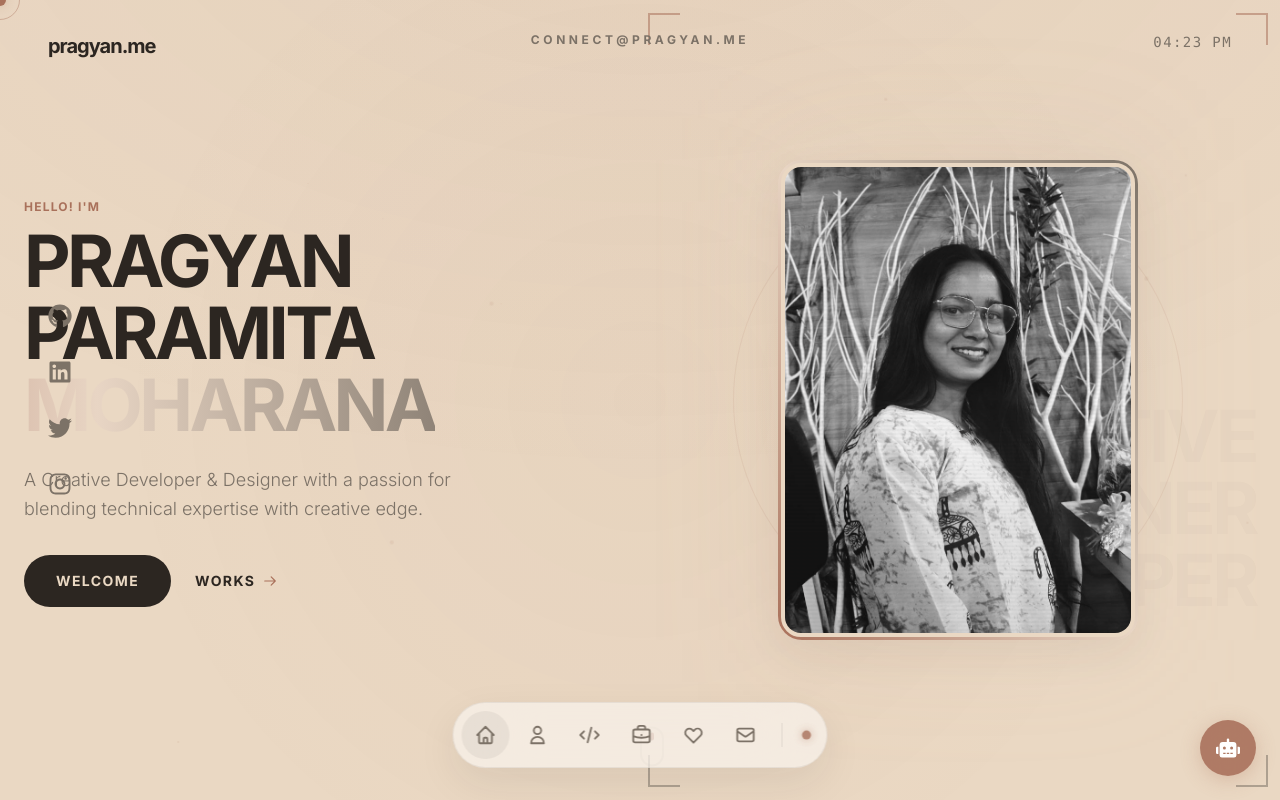
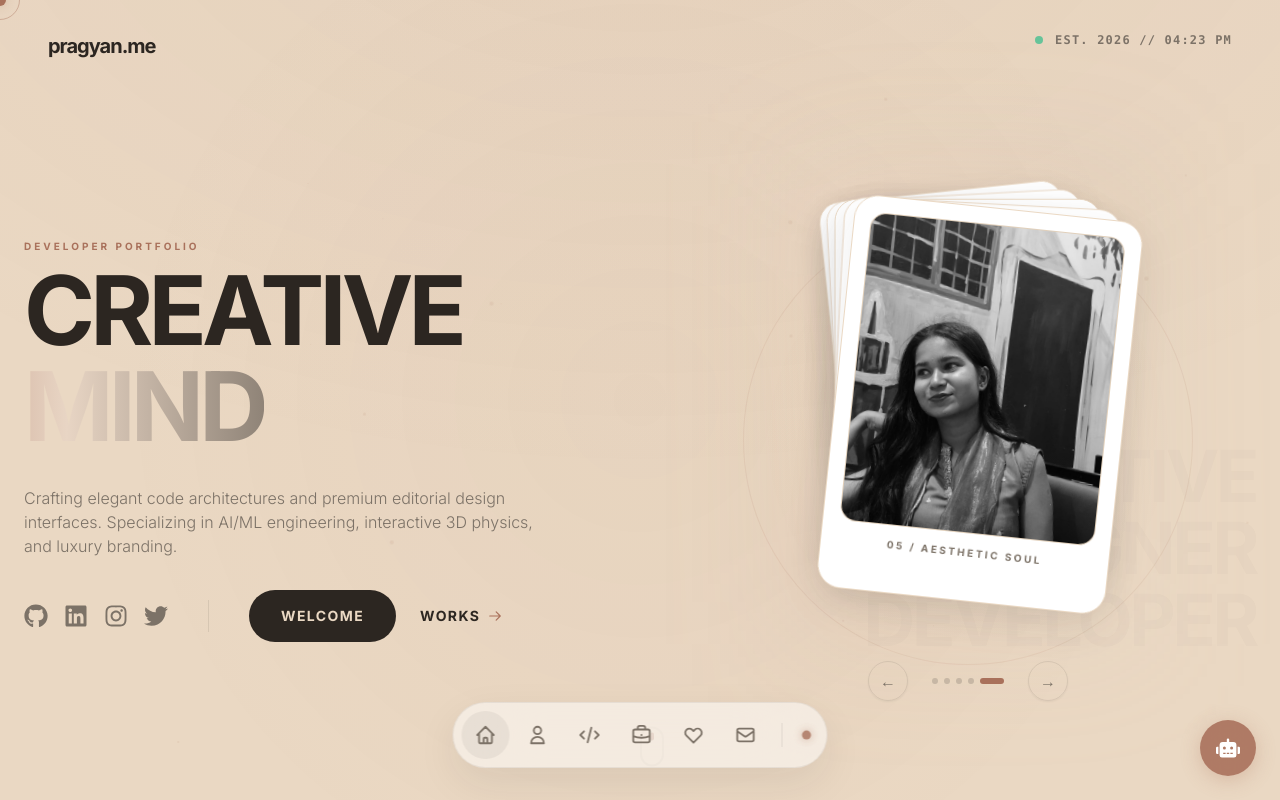
Before and after one commit to Techside-Pragyan/Techside-Portfolio, a React (Vite) app: page / in a window 1280 px wide. Shown: the top 800 px of the page. Built offline with nearby package versions, Linux system fonts and the light colour scheme.

Commit message:
feat: implement interactive 3D hero section with fanned card deck and parallax effects

```diff
--- a/src/sections/Hero.jsx
+++ b/src/sections/Hero.jsx
@@ -13,18 +13,18 @@ import profile5 from '../assets/profile5.jpg';
 
 const images = [profile1, profile2, profile3, profile4, profile5];
 
-// Standard framing settings to display the FULL portrait pictures in their entire aspect ratios without any cropping
-const imageSettings = [
-  { objectPosition: 'center', scale: 1.0 },
-  { objectPosition: 'center', scale: 1.0 },
-  { objectPosition: 'center', scale: 1.0 },
-  { objectPosition: 'center', scale: 1.0 },
-  { objectPosition: 'center', scale: 1.0 }
+const captions = [
+  "01 / CREATIVE VISION",
+  "02 / INTELLECT DESIGN",
+  "03 / CODE ENGINEERING",
+  "04 / DIGITAL ARCHITECT",
+  "05 / AESTHETIC SOUL"
 ];
 
 const Hero = () => {
   const [time, setTime] = useState(new Date());
-  const [currentImgIndex, setCurrentImgIndex] = useState(0);
+  const [cards, setCards] = useState([0, 1, 2, 3, 4]);
+  const [isHovered, setIsHovered] = useState(false);
 
   // Framer motion values for background depth parallax tracking
   const mouseX = useMotionValue(0);
@@ -38,21 +38,38 @@ const Hero = () => {
   const textX = useTransform(springX, [-0.5, 0.5], [-30, 30]);
   const textY = useTransform(springY, [-0.5, 0.5], [-30, 30]);
 
+  const cycleForward = () => {
+    setCards((prev) => {
+      const next = [...prev];
+      const last = next.pop();
+      return [last, ...next];
+    });
+  };
+
+  const cycleBackward = () => {
+    setCards((prev) => {
+      const next = [...prev];
+      const first = next.shift();
+      return [...next, first];
+    });
+  };
+
   useEffect(() => {
     const handleMouseMove = (e) => {
       const { clientX, clientY } = e;
       const { innerWidth, innerHeight } = window;
-      // Normalize to coordinates between -0.5 and 0.5
       mouseX.set((clientX / innerWidth) - 0.5);
       mouseY.set((clientY / innerHeight) - 0.5);
     };
 
     window.addEventListener('mousemove', handleMouseMove);
 
-    // Auto-cycle through the profile slideshow every 4.5 seconds
+    // Auto-shuffle fanned deck every 6.5s unless hovered
     const slideTimer = setInterval(() => {
-      setCurrentImgIndex((prev) => (prev + 1) % images.length);
-    }, 4500);
+      if (!isHovered) {
+        cycleForward();
+      }
+    }, 6500);
 
     const timer = setInterval(() => setTime(new Date()), 1000);
 
@@ -61,11 +78,7 @@ const Hero = () => {
       clearInterval(slideTimer);
       clearInterval(timer);
     };
-  }, [mouseX, mouseY]);
-
-  const handleNextPhoto = () => {
-    setCurrentImgIndex((prev) => (prev + 1) % images.length);
-  };
+  }, [mouseX, mouseY, isHovered]);
 
   const formattedTime = time.toLocaleTimeString([], { hour: '2-digit', minute: '2-digit' });
 
@@ -79,47 +92,43 @@ const Hero = () => {
         pragyan.me
       </div>
 
-      <div className="absolute top-8 right-8 lg:right-12 font-mono text-[#7C7267] text-sm tracking-widest z-20">
-        {formattedTime}
+      <div className="absolute top-8 right-8 lg:right-12 font-mono text-xs font-bold text-[#7C7267] tracking-widest z-20 flex items-center gap-3">
+        <span className="status-dot bg-emerald-500 animate-pulse"></span>
+        EST. 2026 // {formattedTime}
       </div>
 
-      <div className="absolute top-8 left-1/2 -translate-x-1/2 hidden md:block text-[#7C7267] text-xs font-bold tracking-[0.3em] uppercase z-20">
-        connect@pragyan.me
-      </div>
+      <div className="container mx-auto max-w-7xl grid lg:grid-cols-2 gap-12 lg:gap-20 items-center relative z-10 pt-20">
 
-      {/* Social Sidebar (Left) */}
-      <div className="absolute left-8 lg:left-12 top-1/2 -translate-y-1/2 flex flex-col gap-8 z-20">
-        <SocialIcon href="#" icon={<FaGithub />} />
-        <SocialIcon href="#" icon={<FaLinkedin />} />
-        <SocialIcon href="#" icon={<FaTwitter />} />
-        <SocialIcon href="#" icon={<FaInstagram />} />
-      </div>
-
-      {/* Main Content Layout */}
-      <div className="container max-w-7xl mx-auto grid lg:grid-cols-2 items-center gap-10 relative z-10">
-
-        {/* Left: Text Info */}
+        {/* Left Side: Creative Pitch */}
         <motion.div
           initial={{ opacity: 0, x: -50 }}
           animate={{ opacity: 1, x: 0 }}
-          transition={{ duration: 1 }}
-          className="space-y-6 text-left"
+          transition={{ duration: 0.8, ease: "easeOut" }}
+          className="flex flex-col gap-8 justify-center text-left"
         >
-          <div className="space-y-2">
-            <span className="text-[#A9715B] font-bold tracking-widest uppercase text-xs">Hello! I'm</span>
-            <h1 className="text-5xl md:text-7xl font-black text-[#2C2621] leading-[0.9] tracking-tighter">
-              PRAGYAN <br/>
-              PARAMITA <br/>
-              <span className="text-gradient-animated uppercase">MOHARANA</span>
+          <div className="flex flex-col gap-2">
+            <span className="text-[10px] font-black text-[#A9715B] tracking-[0.3em] uppercase">Developer Portfolio</span>
+            <h1 className="text-6xl md:text-8xl font-black text-[#2C2621] leading-none tracking-tighter">
+              CREATIVE <br/>
+              <span className="text-gradient-animated">MIND</span>
             </h1>
           </div>
 
-          <div className="flex flex-col gap-4">
-            <p className="text-[#7C7267] text-lg max-w-md font-light leading-relaxed">
-              A Creative Developer & Designer with a passion for blending technical expertise with creative edge.
+          <p className="text-[#7C7267] font-light max-w-lg leading-relaxed text-sm md:text-base">
+            Crafting elegant code architectures and premium editorial design interfaces. Specializing in AI/ML engineering, interactive 3D physics, and luxury branding.
           </p>
 
-            <div className="flex items-center gap-6 pt-4">
+          <div className="flex items-center gap-10">
+             <div className="flex gap-4">
+                <SocialIcon href="#" icon={<FaGithub />} />
+                <SocialIcon href="#" icon={<FaLinkedin />} />
+                <SocialIcon href="#" icon={<FaInstagram />} />
+                <SocialIcon href="#" icon={<FaTwitter />} />
+             </div>
+
+             <div className="h-8 w-[1px] bg-black/[0.08]"></div>
+
+             <div className="flex items-center gap-6 pt-0">
                <motion.button
                  whileHover={{ scale: 1.05 }}
                  whileTap={{ scale: 0.95 }}
@@ -134,10 +143,13 @@ const Hero = () => {
           </div>
         </motion.div>
 
-        {/* Right: Premium Interactive 3D Cyber-Portrait (Rounded Rectangular Card to fit FULL pictures) */}
-        <div className="relative h-[550px] lg:h-[750px] w-full flex items-center justify-center">
-
-          {/* Glowing Ambient Ring behind the Portrait */}
+        {/* Right: Premium Interactive 3D Polaroid Card Deck */}
+        <div
+          className="relative h-[550px] lg:h-[650px] w-full flex flex-col items-center justify-center pointer-events-auto"
+          onMouseEnter={() => setIsHovered(true)}
+          onMouseLeave={() => setIsHovered(false)}
+        >
+          {/* Glowing Ambient Ring behind the Portrait Stack */}
           <div className="absolute w-[450px] h-[450px] rounded-full border border-[#A9715B]/10 bg-[radial-gradient(circle_at_center,rgba(169,113,91,0.02),transparent_70%)] pointer-events-none z-0"></div>
 
           {/* Holographic Text Overlay with opposite tilt direction for 3D parallax depth */}
@@ -155,57 +167,119 @@ const Hero = () => {
              </h2>
           </motion.div>
 
-          {/* Premium Hardware-Accelerated 3D Tilt Wrapper */}
+          {/* Premium Hardware-Accelerated 3D Tilt Wrapper around the entire Deck */}
           <Tilt
-            tiltMaxAngleX={10}
-            tiltMaxAngleY={10}
+            tiltMaxAngleX={8}
+            tiltMaxAngleY={8}
             perspective={1200}
-            scale={1.03}
+            scale={1.01}
             transitionSpeed={1200}
-            className="w-full h-full relative z-20 flex items-center justify-center"
+            className="relative w-full h-[450px] z-20 flex items-center justify-center"
           >
-            {/* Ambient Glowing Backdrop Behind the Card */}
+            {/* Ambient Glowing Backdrop Behind the Cards */}
             <div className="absolute w-[360px] h-[480px] bg-gradient-to-tr from-[#A9715B]/10 via-[#E8D5C4]/10 to-[#7C7267]/10 blur-3xl pointer-events-none"></div>
 
-            {/* Futuristic Cyber Bracket HUD Overlays */}
-            <div className="absolute -top-3 -left-3 w-8 h-8 border-t-2 border-l-2 border-[#A9715B] pointer-events-none z-30 opacity-70 animate-pulse"></div>
-            <div className="absolute -top-3 -right-3 w-8 h-8 border-t-2 border-r-2 border-[#A9715B] pointer-events-none z-30 opacity-70 animate-pulse"></div>
-            <div className="absolute -bottom-3 -left-3 w-8 h-8 border-b-2 border-l-2 border-[#7C7267] pointer-events-none z-30 opacity-70 animate-pulse"></div>
-            <div className="absolute -bottom-3 -right-3 w-8 h-8 border-b-2 border-r-2 border-[#7C7267] pointer-events-none z-30 opacity-70 animate-pulse"></div>
+            {/* Polaroid Cards Stack */}
+            <div className="relative w-[300px] h-[400px] flex items-center justify-center">
+              {cards.map((cardId) => {
+                const indexInStack = cards.indexOf(cardId);
+                const isFront = indexInStack === cards.length - 1;
 
-            {/* Profile Picture Card (Aspect ratio is set to fit standard portrait photos fully) */}
+                // Fan offsets & rotations
+                const rot = isHovered ? (indexInStack - 2) * 10 : (indexInStack - 2) * 3;
+                const xOffset = isHovered ? (indexInStack - 2) * 45 : (indexInStack - 2) * 6;
+                const yOffset = isHovered
+                  ? Math.abs(indexInStack - 2) * 8 - 15
+                  : (cards.length - 1 - indexInStack) * -12;
+                const scaleVal = indexInStack * 0.04 + 0.84;
+
+                return (
+                  <motion.div
+                    key={cardId}
+                    style={{ zIndex: indexInStack }}
+                    animate={{
+                      x: xOffset,
+                      y: yOffset,
+                      rotate: rot,
+                      scale: scaleVal,
+                    }}
+                    transition={{
+                      type: 'spring',
+                      stiffness: 150,
+                      damping: 18,
+                    }}
+                    drag={isFront ? 'x' : false}
+                    dragConstraints={{ left: 0, right: 0 }}
+                    dragElastic={0.6}
+                    onDragEnd={(event, info) => {
+                      if (Math.abs(info.offset.x) > 100) {
+                        cycleForward();
+                      }
+                    }}
+                    onClick={() => {
+                      if (isFront) {
+                        cycleForward();
+                      }
+                    }}
+                    className={`absolute w-[290px] h-[395px] rounded-3xl bg-white border border-[#EAD8C3] shadow-[0_15px_40px_rgba(44,38,33,0.08)] flex flex-col p-4 cursor-grab active:cursor-grabbing interactive transition-shadow duration-300 ${
+                      isFront ? 'hover:shadow-[0_20px_50px_rgba(169,113,91,0.12)]' : ''
+                    }`}
+                  >
+                    {/* Image Box */}
+                    <div className="relative w-full h-[310px] rounded-2xl overflow-hidden border border-black/[0.04] bg-[#EAD8C3]">
+                      <img
+                        src={images[cardId]}
+                        alt={captions[cardId]}
+                        className="w-full h-full object-cover pointer-events-none"
+                      />
+
+                      {/* Subtle Vignette */}
+                      <div className="absolute inset-0 bg-gradient-to-t from-black/5 via-transparent to-transparent pointer-events-none"></div>
+                    </div>
+
+                    {/* Caption */}
+                    <span className="font-sans text-[10px] font-black text-[#7C7267] tracking-[0.25em] mt-3 block text-center uppercase select-none">
+                      {captions[cardId]}
+                    </span>
+                  </motion.div>
+                );
+              })}
+            </div>
+          </Tilt>
+
+          {/* Elegant Deck Controls & Swipe Indicators */}
+          <div className="flex items-center gap-6 mt-8 z-30">
             <button
-              onClick={handleNextPhoto}
-              title="Click to see next photo"
-              className="relative w-[320px] h-[440px] md:w-[360px] md:h-[480px] rounded-3xl p-[3px] bg-gradient-to-tr from-[#A9715B] via-[#E8D5C4] to-[#7C7267] shadow-[0_15px_40px_rgba(44,38,33,0.06)] select-none cursor-pointer focus:outline-none"
+              onClick={cycleBackward}
+              className="w-10 h-10 rounded-full border border-black/[0.08] flex items-center justify-center text-[#7C7267] hover:text-[#2C2621] hover:border-[#A9715B]/50 hover:bg-white transition-all duration-300 interactive shadow-sm"
+              title="Previous Card"
             >
-              <div className="w-full h-full rounded-[20px] overflow-hidden bg-[#EAD8C3] border-4 border-[#EAD8C3] relative group">
+              ←
+            </button>
 
-                {/* Crossfade Slideshow Images - Displaying the FULL picture without cutting any parts! */}
-                <AnimatePresence mode="wait">
-                  <motion.img
-                    key={currentImgIndex}
-                    src={images[currentImgIndex]}
-                    alt="Pragyan Paramita Moharana"
-                    initial={{ opacity: 0, scale: 1.05 }}
-                    animate={{ opacity: 1, scale: 1 }}
-                    exit={{ opacity: 0, scale: 0.98 }}
-                    transition={{ duration: 0.8, ease: "easeInOut" }}
-                    style={{
-                      objectPosition: imageSettings[currentImgIndex]?.objectPosition ?? 'center',
-                    }}
-                    className="w-full h-full object-cover transition-transform duration-700 ease-out group-hover:scale-105"
+            <div className="flex gap-1.5">
+              {images.map((_, i) => {
+                const indexInStack = cards.indexOf(i);
+                const isFront = indexInStack === cards.length - 1;
+                return (
+                  <div
+                    key={i}
+                    className={`h-1.5 rounded-full transition-all duration-300 ${
+                      isFront ? 'w-6 bg-[#A9715B]' : 'w-1.5 bg-[#7C7267]/30'
+                    }`}
                   />
-                </AnimatePresence>
+                );
+              })}
+            </div>
 
-                {/* Cyber HUD Grid Overlay */}
-                <div className="absolute inset-0 bg-[linear-gradient(rgba(18,16,16,0)_50%,rgba(0,0,0,0.1)_50%),linear-gradient(90deg,rgba(169,113,91,0.03),rgba(227,203,179,0.02),rgba(140,120,100,0.03))] bg-[size:100%_4px,6px_100%] opacity-20 pointer-events-none"></div>
-
-                {/* Subtle dark bottom gradient cover */}
-                <div className="absolute inset-0 bg-gradient-to-t from-black/20 via-transparent to-transparent opacity-40 group-hover:opacity-10 transition-opacity duration-500 pointer-events-none"></div>
+            <button
+              onClick={cycleForward}
+              className="w-10 h-10 rounded-full border border-black/[0.08] flex items-center justify-center text-[#7C7267] hover:text-[#2C2621] hover:border-[#A9715B]/50 hover:bg-white transition-all duration-300 interactive shadow-sm"
+              title="Next Card"
+            >
+              →
+            </button>
           </div>
-            </button>
-          </Tilt>
         </div>
       </div>
 
```
Lines whose indentation alone changed are shown as unchanged.
